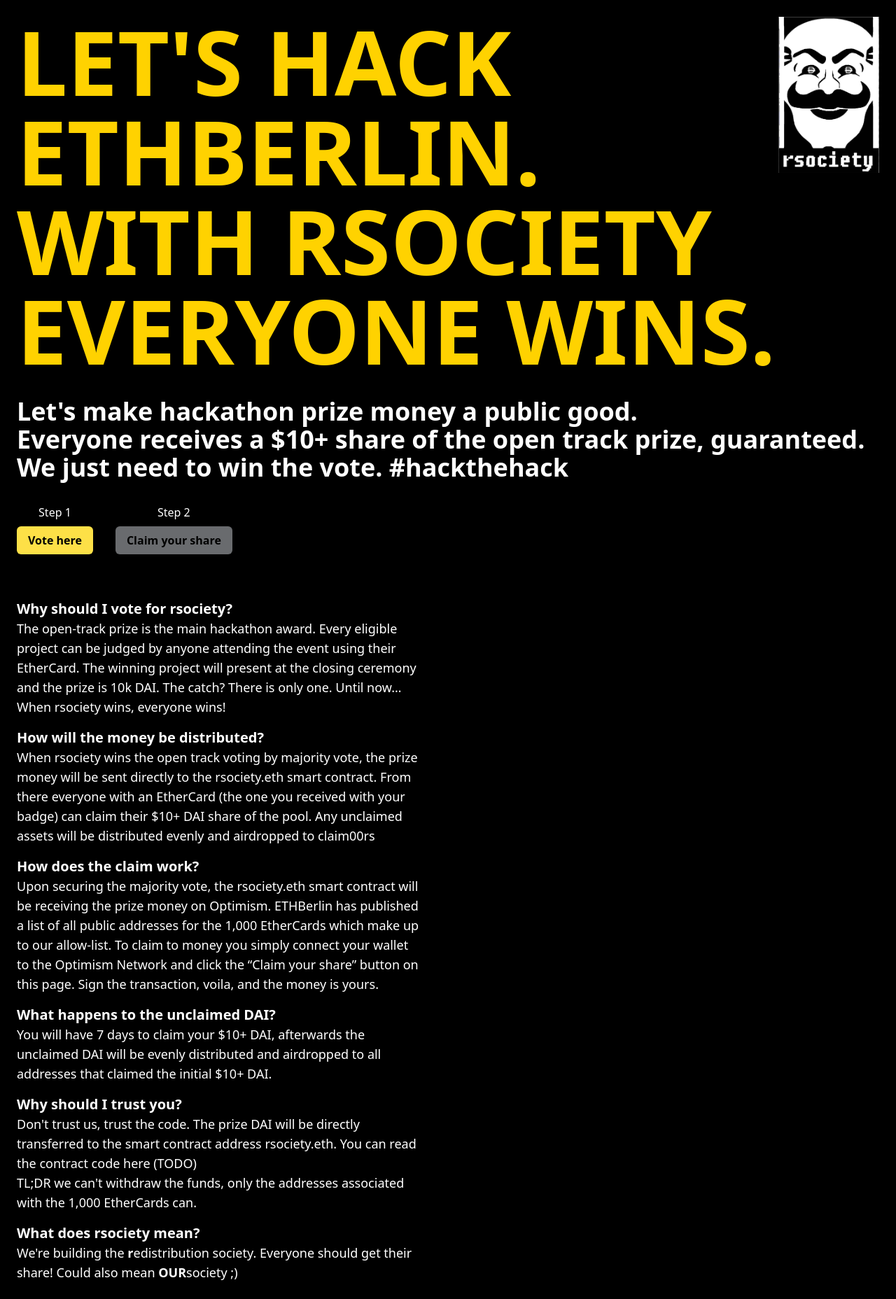
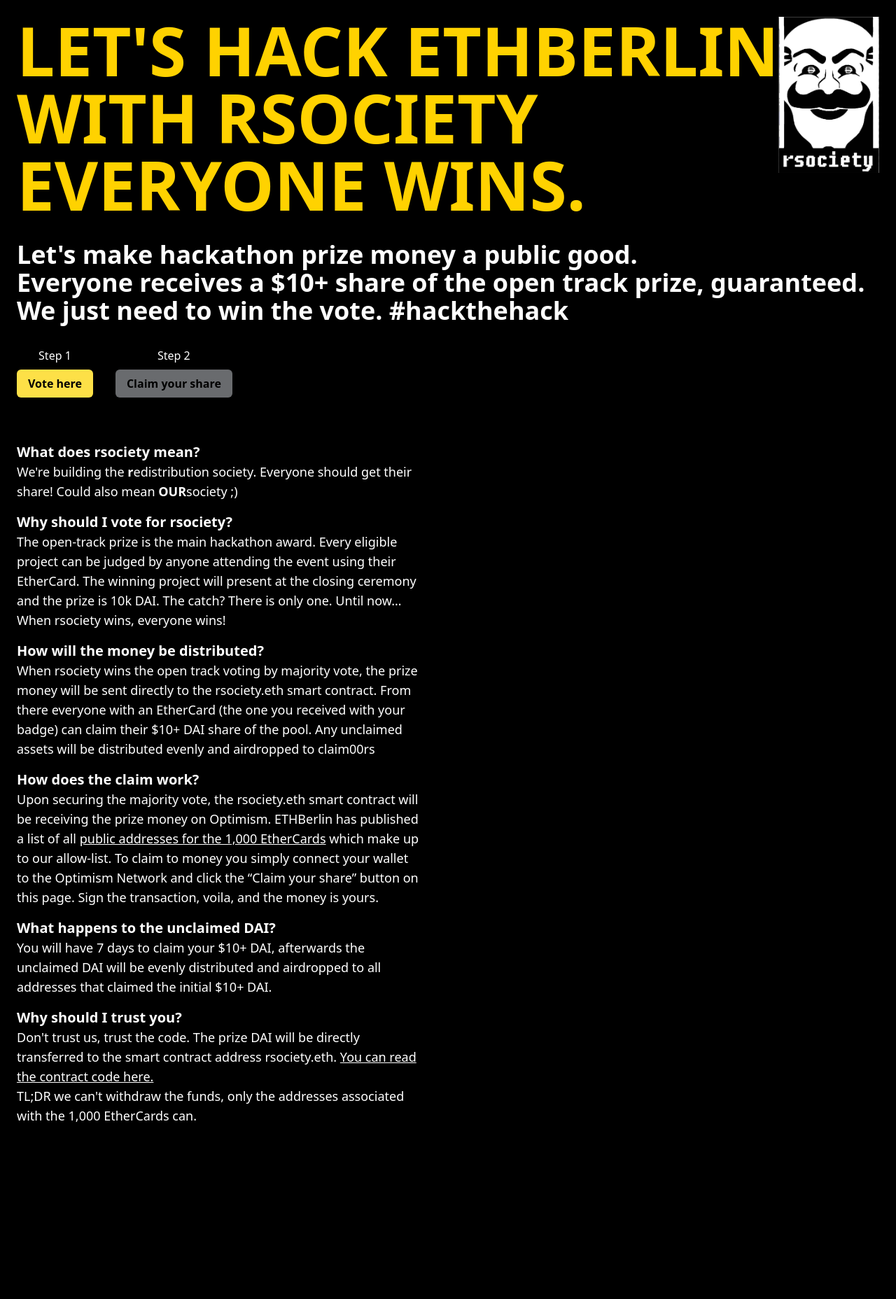
Before and after one commit to maggo/rsociety, a React (Create React App) app: page / in a window 1280 px wide. Shown: the whole page at 70% size. After the commit the page ends 1632 px from the top, so only its background shows below. Built offline with nearby package versions, Linux system fonts and the light colour scheme.

Commit message:
Update font sizes

```diff
--- a/src/App.tsx
+++ b/src/App.tsx
@@ -8,15 +8,16 @@
           className="w-16 lg:w-28 xl:w-36 h-auto xl:absolute top-0 right-0"
         />
         <div>
-          <h1 className="font-black uppercase text-4xl lg:text-6xl xl:text-9xl leading-none text-[#ffd200]">
+          <h1 className="font-black uppercase text-4xl lg:text-6xl xl:text-8xl leading-none text-[#ffd200]">
             LET&apos;S HACK ETHBERLIN.
             <br />
-            WITH RSOCIETY EVERYONE WINS.
+            WITH RSOCIETY <br />
+            EVERYONE WINS.
           </h1>
         </div>
       </div>
 
-      <p className="text-2xl md:text-4xl text-white font-bold mb-8">
+      <p className="text-2xl lg:text-4xl text-white font-bold mb-8">
         Let&apos;s make hackathon prize money a public good.
         <br />
         Everyone receives a $10+ share of the open track prize, guaranteed.
@@ -46,6 +47,14 @@
         </div>
       </div>
       <div className="space-y-4 max-w-xl text-lg">
+        <div>
+          <h2 className="font-bold text-xl">What does rsociety mean?</h2>
+          <p>
+            We're building the <strong>r</strong>edistribution society. Everyone
+            should get their share! Could also mean <strong>OUR</strong>society
+            ;)
+          </p>
+        </div>
         <div>
           <h2 className="font-bold text-xl">Why should I vote for rsociety?</h2>
           <p>
@@ -78,6 +87,7 @@
               href="https://github.com/ethb3rlin/attendees"
               target="_blank"
               rel="noopener noreferrer"
+              className="underline hover:no-underline"
             >
               public addresses for the 1,000 EtherCards
             </a>{" "}
@@ -101,19 +111,18 @@
           <h2 className="font-bold text-xl">Why should I trust you?</h2>
           <p>
             Don&apos;t trust us, trust the code. The prize DAI will be directly
-            transferred to the smart contract address rsociety.eth. You can read
-            the contract code here (TODO)
+            transferred to the smart contract address rsociety.eth.{" "}
+            <a
+              href="https://optimistic.etherscan.io/"
+              target="_blank"
+              rel="noopener noreferrer"
+              className="underline hover:no-underline"
+            >
+              You can read the contract code here.
+            </a>
             <br />
             TL;DR we can&apos;t withdraw the funds, only the addresses
             associated with the 1,000 EtherCards can.
-          </p>
-        </div>
-        <div>
-          <h2 className="font-bold text-xl">What does rsociety mean?</h2>
-          <p>
-            We're building the <strong>r</strong>edistribution society. Everyone
-            should get their share! Could also mean <strong>OUR</strong>society
-            ;)
           </p>
         </div>
       </div>
```
